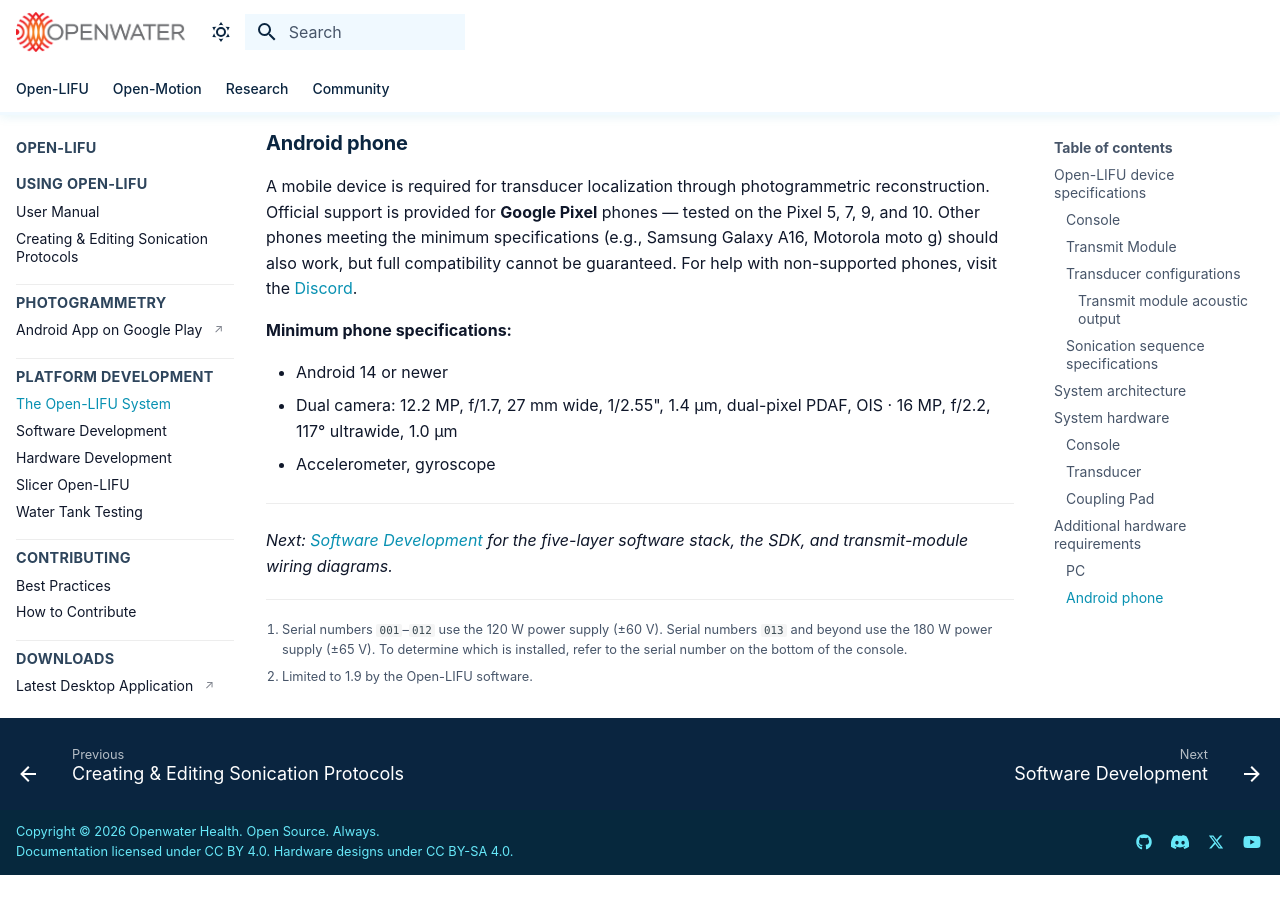
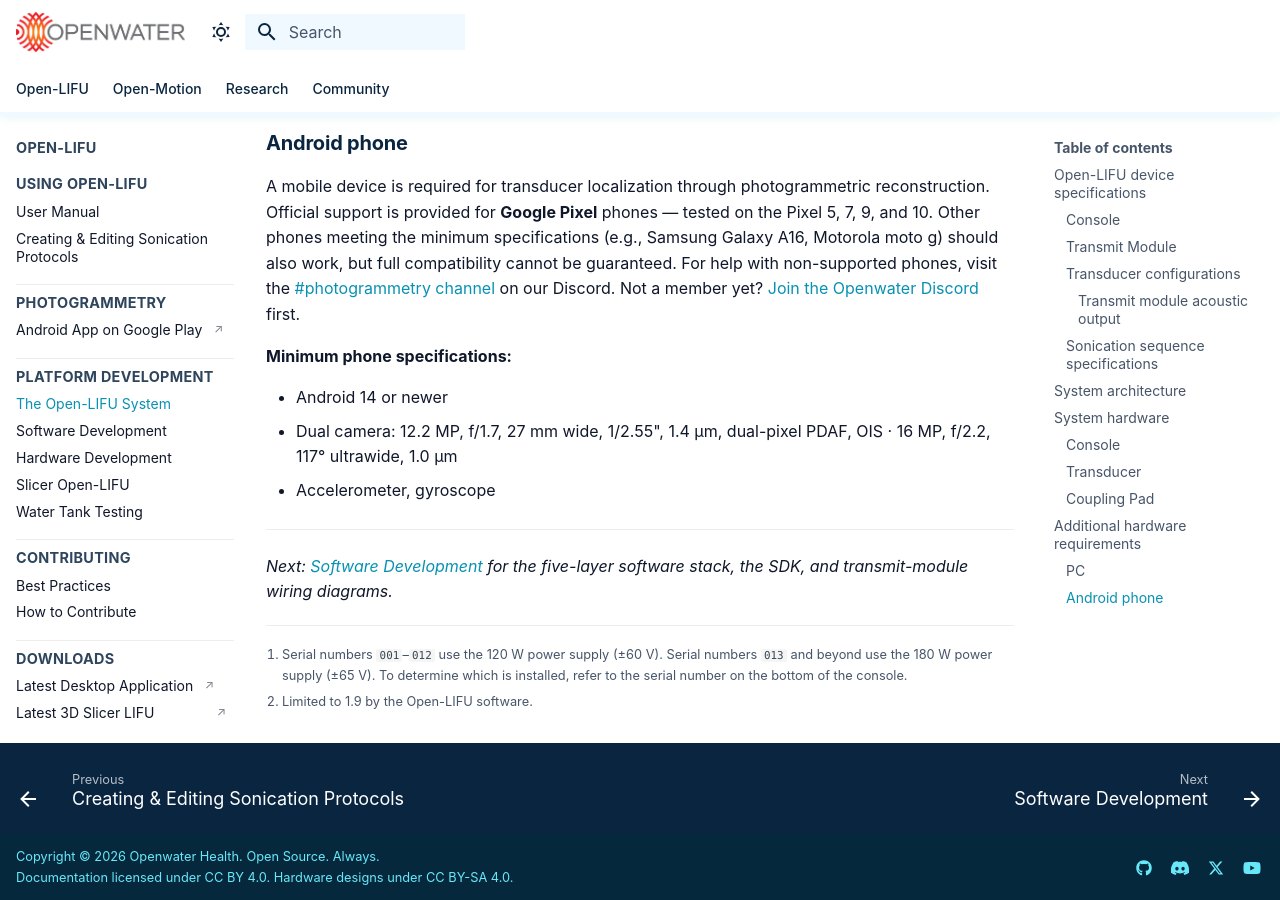
Before and after one commit to OpenwaterHealth/openwater-docs, an MkDocs documentation site: the page built from docs/openlifu/system.md, in a window 1280 px wide and 900 px high, scrolled down 7729 px. Built offline with MkDocs 1.6.1 and Material for MkDocs 9.7.7, drawn with Linux system fonts in a browser that asks for light colours; comment, search, counter and statistics services are not loaded; before the commit the page ends 8604 px from its top, so only the background shows below that.

Commit message:
Point Android phone help link to Discord #photogrammetry channel, add public invite
Updated Discord link for support with non-supported phones.

```diff
--- a/docs/openlifu/system.md
+++ b/docs/openlifu/system.md
@@ -217,7 +217,7 @@ Pixel** phones — tested on the Pixel 5, 7, 9, and 10. Other phones meeting
 the minimum specifications (e.g., Samsung Galaxy A16, Motorola moto g)
 should also work, but full compatibility cannot be guaranteed. For help
 with non-supported phones, visit the
-[Discord](https://discord.gg/fS7vfAX4fA).
+[#photogrammetry channel](https://discord.com/channels/1187061250379751475/1560338619850428476) on our Discord. Not a member yet? [Join the Openwater Discord](https://discord.gg/fS7vfAX4fA) first.
 
 **Minimum phone specifications:**
 
```
